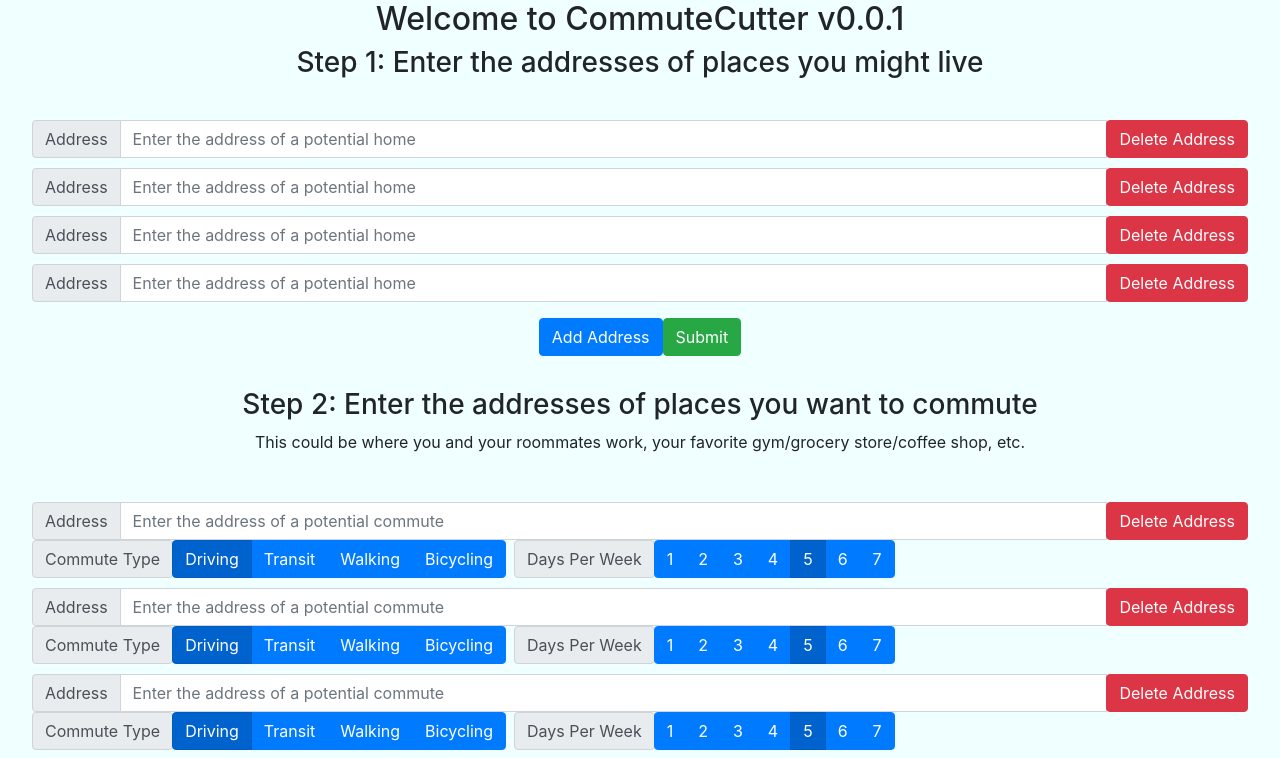
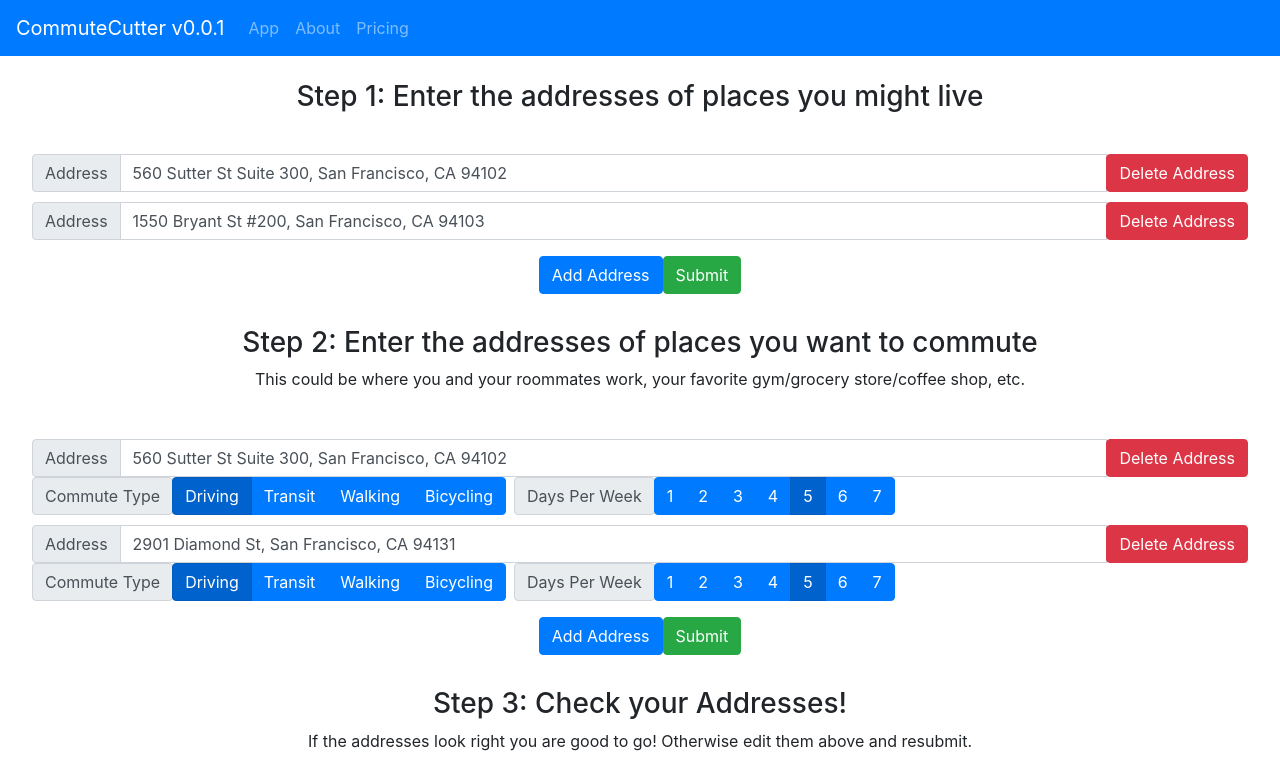
Before and after one commit to visaals/commutecutter, a React (Create React App) app in the folder client/: page / in a window 1280 px wide. Shown: the top 758 px of the page. Built offline with nearby package versions, Linux system fonts and the light colour scheme.

Commit message:
added navbar just for fun, added time and days per week to route data, added test addreses

```diff
--- a/client/src/App.js
+++ b/client/src/App.js
@@ -1,12 +1,25 @@
 import React, { Component } from 'react'
 import './App.css'
 import CCFormContainer from './Containers/CCFormContainer.jsx'
+import Nav from 'react-bootstrap/Nav'
+import Navbar from 'react-bootstrap/Navbar'
+
 
 class App extends Component {
   render() {
     return (
       <div className="App">
-        <h2> Welcome to CommuteCutter v0.0.1 </h2>
+        <Navbar bg="primary" variant="dark">
+          <Navbar.Brand href="#home">CommuteCutter v0.0.1</Navbar.Brand>
+          <Nav className="mr-auto">
+            <Nav.Link href="#home">App</Nav.Link>
+            <Nav.Link href="#features">About</Nav.Link>
+            <Nav.Link href="#pricing">Pricing</Nav.Link>
+          </Nav>
+        </Navbar>
+
+        <br></br>
+
         <CCFormContainer />
       </div>
     );
--- a/client/src/Containers/AddressInputContainer.jsx
+++ b/client/src/Containers/AddressInputContainer.jsx
@@ -6,6 +6,15 @@ import Form from 'react-bootstrap/Form'
 class AddressInputContainer extends React.Component {
   constructor(props) {
     super()
+
+    this.testAddresses = [
+      "225 Bush Street San Francisco, CA",
+      "1550 Bryant St #200, San Francisco, CA 94103",
+      "560 Sutter St Suite 300, San Francisco, CA 94102",
+      "1266 Utah St, San Francisco, CA 94110",
+      "1660 Florida Street, San Francisco, CA",
+      "2901 Diamond St, San Francisco, CA 94131"
+    ]
 
     this.numRows = props.defaultNumRows
     this.placeholder = props.placeholder
@@ -66,7 +75,8 @@ class AddressInputContainer extends React.Component {
   createNewRow = (newRowId) => {
     let newRow = {}
     newRow.id = newRowId
-    newRow.address = ""
+    let randomIdx = Math.floor(Math.random() * this.testAddresses.length)
+    newRow.address = this.testAddresses[randomIdx]
     if (this.includeCommuteOptions) {
       newRow.commuteType = 1
       newRow.commuteDaysPerWeek = 5
--- a/client/src/Containers/CCFormContainer.jsx
+++ b/client/src/Containers/CCFormContainer.jsx
@@ -80,7 +80,7 @@ class CCFormContainer extends React.Component {
                 </div>
                 <AddressInputContainer
                     placeholder={this.addressPlaceholder}
-                    defaultNumRows={4}
+                    defaultNumRows={2}
                     includeCommuteOptions={false}
                     scroll={() => this.scrollToNextStep(this.stepOneEndRef)}
                     propagateAddresses={this.setAddresses}
@@ -92,7 +92,7 @@ class CCFormContainer extends React.Component {
                 </div>
                 <AddressInputContainer
                     placeholder={this.commuteAddressPlaceholder}
-                    defaultNumRows={4}
+                    defaultNumRows={2}
                     includeCommuteOptions={true}
                     scroll={() => this.scrollToNextStep(this.stepTwoEndRef)}
                     propagateAddresses={this.setCommutes}
--- a/client/src/Views/AddressCommuteTableView.jsx
+++ b/client/src/Views/AddressCommuteTableView.jsx
@@ -53,7 +53,7 @@ const AddressCommuteTableView = (props) => {
     let rows = generateRows(addresses, commutes)
     return (
         <div>
-            <Table striped border hover>
+            <Table striped hover border={"striped"}>
                 <thead>
                     <tr>
                         <th>Potential Homes</th>
--- a/client/src/index.css
+++ b/client/src/index.css
@@ -5,7 +5,6 @@ body {
     sans-serif;
   -webkit-font-smoothing: antialiased;
   -moz-osx-font-smoothing: grayscale;
-  background-color: azure;
 
 }
 
```
Also changed, not shown: 2 other files (tests, documents, lock files or other folders).
